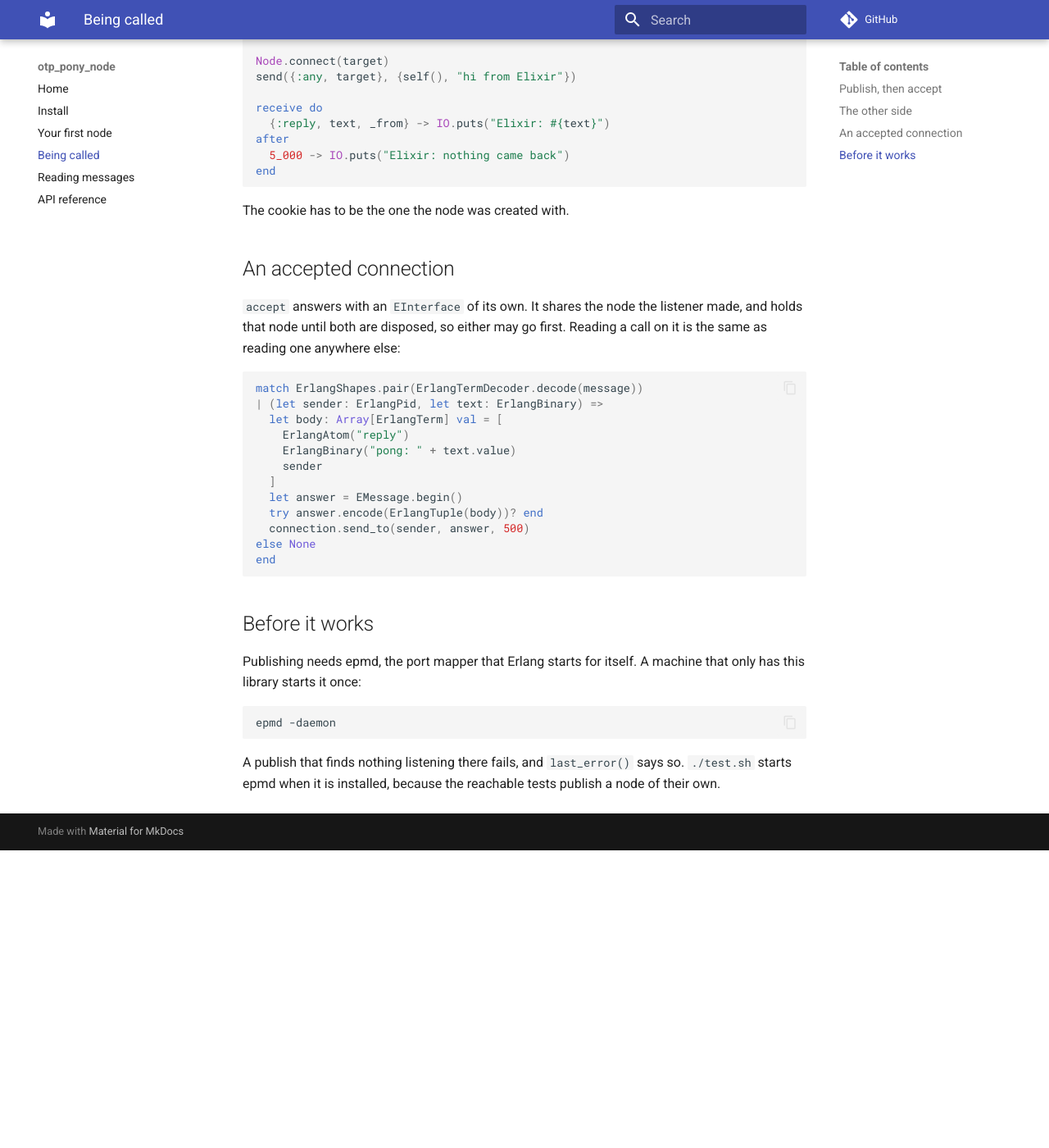
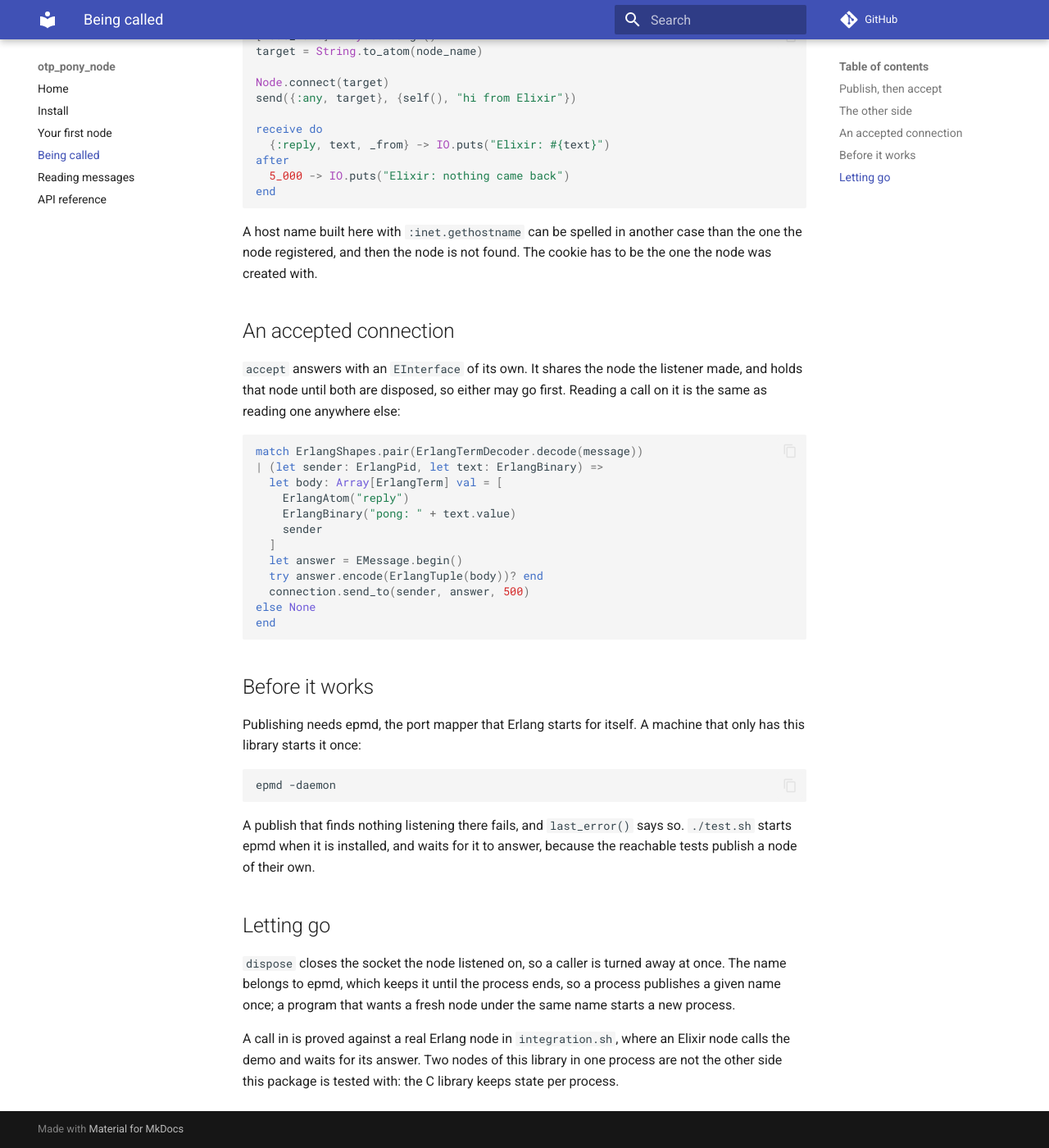
Before and after one commit to d-led/otp_pony_node, an MkDocs documentation site: the page built from docs/reachable.md, in a window 1280 px wide and 1400 px high, scrolled down 976 px. Shown: the whole window at 82% size. Built offline with MkDocs 1.6.1 and Material for MkDocs 9.7.7, drawn with Linux system fonts in a browser that asks for light colours; comment, search, counter and statistics services are not loaded; before the commit the page ends 2013 px from its top, so only the background shows below that; some of the changed text lies outside the part shown.

Commit message:
fix: a node cannot be called once it is let go
dispose marked the interface disposed and then asked to withdraw the name,
and the withdraw was skipped for a disposed interface, so the socket was
closed only by the collector.  It closes now, and a test says a caller is
turned away.

The name itself stays with epmd for as long as the session this library keeps
for it, which ends with the process: ei's unregister does not reach a name
epmd tied to another connection.  Say so, rather than promise a withdrawal
that does not happen.

The suite no longer drives a call between two nodes of its own process.  The C
library keeps state per process, and a self-connection is what made the suite
hang on a hosted runner: one thread waited in a handshake for a peer that
waited for the lock that thread held.  A call in is proved in integration.sh,
where an Elixir node calls the demo and waits for the answer.

Both scripts wait for epmd to answer before a node publishes, since it forks
and answers a moment later.

````diff
--- a/docs/reachable.md
+++ b/docs/reachable.md
@@ -37,11 +37,12 @@ one it took.
 
 ## The other side
 
-An Elixir node reaches a published node by name:
+An Elixir node reaches a published node by the name the Pony node printed when
+it published, which is the one that reaches it:
 
 ```elixir
-{:ok, host} = :inet.gethostname
-target = :"pony@#{host}"
+[node_name] = System.argv()
+target = String.to_atom(node_name)
 
 Node.connect(target)
 send({:any, target}, {self(), "hi from Elixir"})
@@ -53,7 +54,9 @@ after
 end
 ```
 
-The cookie has to be the one the node was created with.
+A host name built here with `:inet.gethostname` can be spelled in another case
+than the one the node registered, and then the node is not found. The cookie
+has to be the one the node was created with.
 
 ## An accepted connection
 
@@ -86,5 +89,17 @@ epmd -daemon
 ```
 
 A publish that finds nothing listening there fails, and `last_error()` says so.
-`./test.sh` starts epmd when it is installed, because the reachable tests
-publish a node of their own.
+`./test.sh` starts epmd when it is installed, and waits for it to answer,
+because the reachable tests publish a node of their own.
+
+## Letting go
+
+`dispose` closes the socket the node listened on, so a caller is turned away at
+once. The name belongs to epmd, which keeps it until the process ends, so a
+process publishes a given name once; a program that wants a fresh node under
+the same name starts a new process.
+
+A call in is proved against a real Erlang node in `integration.sh`, where an
+Elixir node calls the demo and waits for its answer. Two nodes of this library
+in one process are not the other side this package is tested with: the C
+library keeps state per process.
````
Also changed, not shown: README.md (+11 -2 lines), 6 other files.
